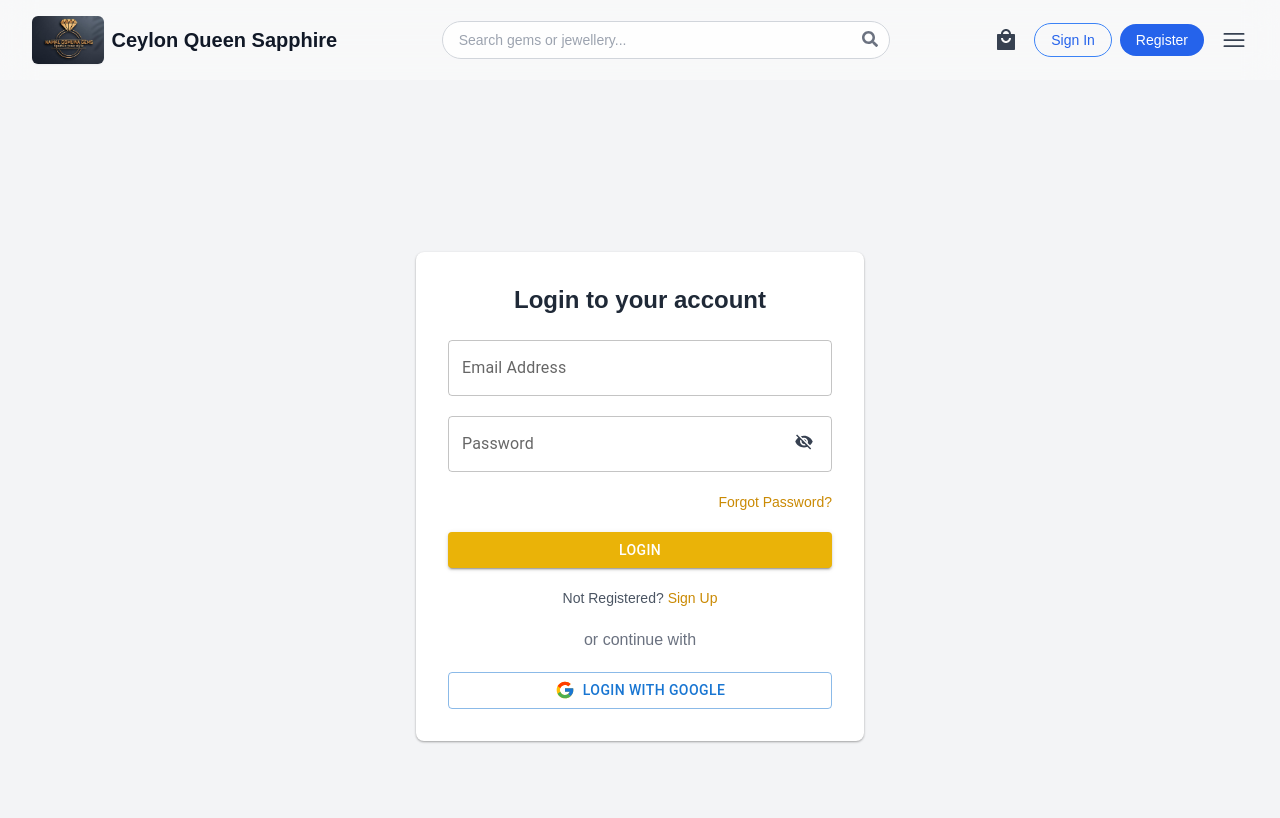
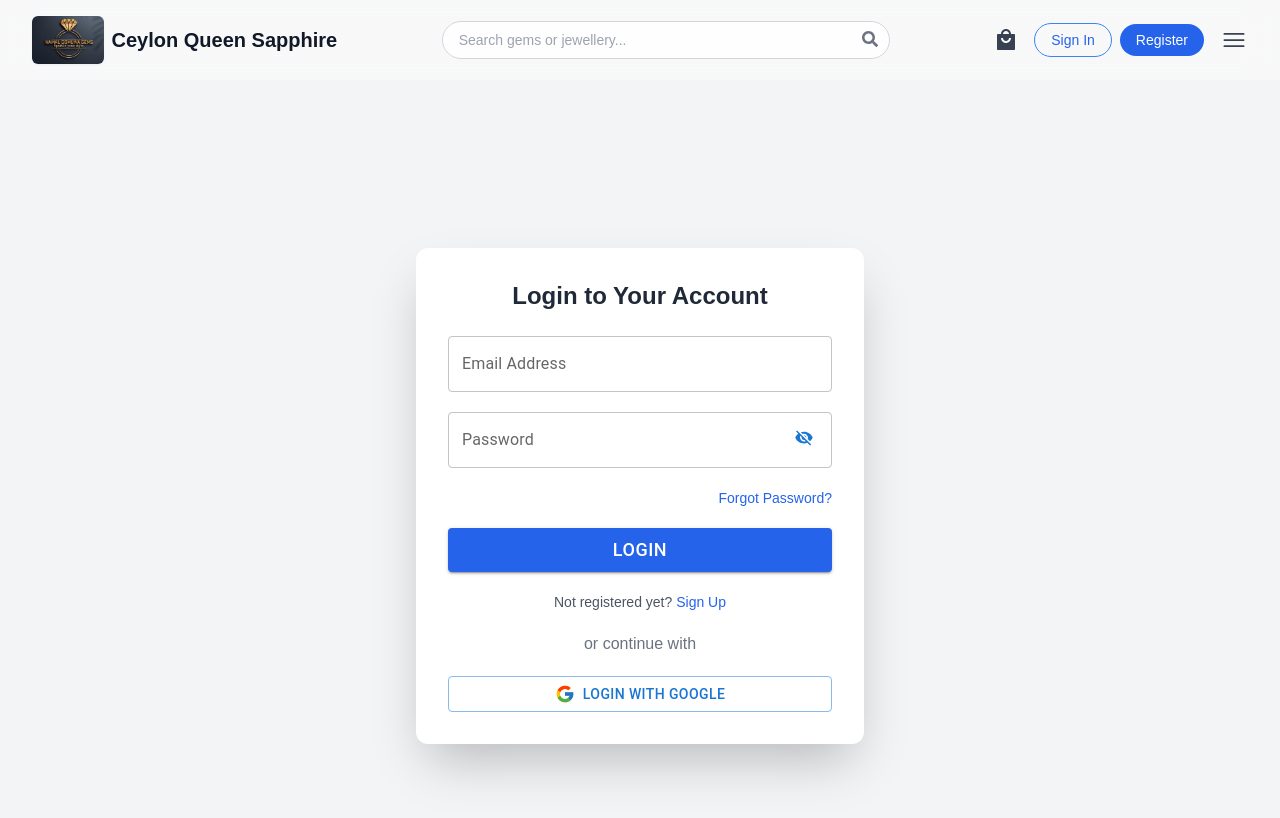
Before and after one commit to tharidhu1225/Namal_Gomuwa_Gems, a React (Vite) app: page /login in a window 1280 px wide. Shown: the top 818 px of the page. Built offline with nearby package versions, Linux system fonts and the light colour scheme.

Commit message:
Update Login Register Ui

```diff
--- a/src/pages/login.jsx
+++ b/src/pages/login.jsx
@@ -1,6 +1,7 @@
 import React, { useState } from "react";
 import TextField from "@mui/material/TextField";
 import Button from "@mui/material/Button";
+import CircularProgress from "@mui/material/CircularProgress";
 import { IoMdEye, IoMdEyeOff } from "react-icons/io";
 import { Link, useNavigate } from "react-router-dom";
 import { FcGoogle } from "react-icons/fc";
@@ -9,17 +10,13 @@ import axios from "axios";
 
 export default function LoginPage() {
   const [isShowPassword, setIsShowPassword] = useState(false);
-  const [formFields, setFormFields] = useState({
-    email: "",
-    password: "",
-  });
+  const [formFields, setFormFields] = useState({ email: "", password: "" });
   const [loading, setLoading] = useState(false);
 
   const navigate = useNavigate();
 
-  const handleChange = (e) => {
+  const handleChange = (e) =>
     setFormFields({ ...formFields, [e.target.name]: e.target.value });
-  };
 
   const forgotPassword = () => {
     toast.success("Redirecting to email verification...");
@@ -41,9 +38,7 @@ export default function LoginPage() {
         `${import.meta.env.VITE_BACKEND_URL}/api/user/login`,
         formFields,
         {
-          headers: {
-            "Content-Type": "application/json",
-          },
+          headers: { "Content-Type": "application/json" },
           withCredentials: true,
         }
       );
@@ -52,7 +47,6 @@ export default function LoginPage() {
 
       if (data.success) {
         toast.success(data.message || "Login successful!");
-        // Optionally store token in localStorage
         localStorage.setItem("token", data.token);
         localStorage.setItem("user_role", data.user.role);
 
@@ -60,24 +54,35 @@ export default function LoginPage() {
         window.location.reload();
       } else {
         toast.error(data.message || "Login failed.");
+        setLoading(false);
       }
     } catch (err) {
-      toast.error(
-        err.response?.data?.message || "Server error. Please try again."
-      );
-    } finally {
+      toast.error(err.response?.data?.message || "Server error.");
       setLoading(false);
     }
   };
 
   return (
     <section className="py-12 bg-gray-100 min-h-screen flex items-center justify-center px-4">
-      <div className="w-full max-w-md bg-white shadow-lg rounded-lg p-8">
+      <div className="w-full max-w-md relative">
+
+        {/* LOADING SCREEN */}
+        {loading ? (
+          <div className="bg-white shadow-xl rounded-xl p-12 flex flex-col items-center justify-center animate-fade-in">
+            <CircularProgress size={55} thickness={4} />
+            <p className="mt-5 text-gray-700 font-medium text-lg">
+              Logging you in…
+            </p>
+          </div>
+        ) : (
+          /* LOGIN FORM */
+          <div className="bg-white shadow-2xl rounded-xl p-8 animate-fade-in">
             <h2 className="text-center text-2xl font-semibold text-gray-800 mb-6">
-          Login to your account
+              Login to Your Account
             </h2>
 
             <form onSubmit={handleSubmit} className="space-y-5">
+
               <TextField
                 fullWidth
                 label="Email Address"
@@ -86,7 +91,6 @@ export default function LoginPage() {
                 variant="outlined"
                 value={formFields.email}
                 onChange={handleChange}
-            disabled={loading}
               />
 
               <div className="relative">
@@ -98,22 +102,24 @@ export default function LoginPage() {
                   variant="outlined"
                   value={formFields.password}
                   onChange={handleChange}
-              disabled={loading}
                 />
                 <Button
                   type="button"
                   onClick={() => setIsShowPassword(!isShowPassword)}
-              className="!absolute !top-[10px] !right-[10px] !min-w-[35px] !rounded-full !text-gray-700"
-              disabled={loading}
+                  className="!absolute !top-[10px] !right-[10px] !min-w-[35px] !rounded-full"
                 >
-              {isShowPassword ? <IoMdEye className="text-xl" /> : <IoMdEyeOff className="text-xl" />}
+                  {isShowPassword ? (
+                    <IoMdEye className="text-xl" />
+                  ) : (
+                    <IoMdEyeOff className="text-xl" />
+                  )}
                 </Button>
               </div>
 
               <div className="flex justify-end">
                 <span
                   onClick={forgotPassword}
-              className="text-sm text-yellow-600 cursor-pointer hover:underline"
+                  className="text-sm text-blue-600 cursor-pointer hover:underline"
                 >
                   Forgot Password?
                 </span>
@@ -123,15 +129,17 @@ export default function LoginPage() {
                 type="submit"
                 variant="contained"
                 fullWidth
-            disabled={loading}
-            className="!bg-yellow-500 hover:!bg-yellow-600"
+                className="!bg-blue-600 hover:!bg-blue-700 !py-2 !text-lg"
               >
-            {loading ? "Logging in..." : "Login"}
+                Login
               </Button>
 
               <div className="text-center text-sm text-gray-600">
-            Not Registered?{" "}
-            <Link to="/register" className="text-yellow-600 font-medium hover:underline">
+                Not registered yet?{" "}
+                <Link
+                  to="/register"
+                  className="text-blue-600 font-medium hover:underline"
+                >
                   Sign Up
                 </Link>
               </div>
@@ -141,15 +149,16 @@ export default function LoginPage() {
               <Button
                 fullWidth
                 variant="outlined"
-            className="!flex !items-center !justify-center !gap-2"
-            onClick={() => toast("Google login not implemented yet.")}
-            disabled={loading}
+                className="!flex !items-center !justify-center !gap-2 hover:!bg-gray-100"
+                onClick={() => toast("Google login coming soon!")}
               >
                 <FcGoogle className="text-xl" />
                 Login with Google
               </Button>
             </form>
           </div>
+        )}
+      </div>
     </section>
   );
 }
--- a/src/pages/register.jsx
+++ b/src/pages/register.jsx
@@ -1,6 +1,7 @@
 import React, { useState } from "react";
 import TextField from "@mui/material/TextField";
 import Button from "@mui/material/Button";
+import CircularProgress from "@mui/material/CircularProgress";
 import { IoMdEye, IoMdEyeOff } from "react-icons/io";
 import { Link, useNavigate } from "react-router-dom";
 import toast from "react-hot-toast";
@@ -41,7 +42,9 @@ export default function Register() {
       return;
     }
 
+    // HIDE FORM + SHOW LOADER
     setLoading(true);
+
     try {
       const res = await fetch(
         `${import.meta.env.VITE_BACKEND_URL}/api/user/register`,
@@ -55,20 +58,34 @@ export default function Register() {
       const data = await res.json();
       if (data.success) {
         toast.success(data.message);
+        setTimeout(() => {
           navigate("/verify", { state: { email: formFields.email } });
+        }, 1000);
       } else {
         toast.error(data.message || "Registration failed.");
+        setLoading(false);
       }
     } catch (err) {
       toast.error("Server error. Please try again.");
-    } finally {
       setLoading(false);
     }
   };
 
   return (
     <section className="py-12 bg-gray-100 min-h-screen flex items-center justify-center">
-      <div className="w-full max-w-md bg-white shadow-lg rounded-lg p-8">
+      <div className="w-full max-w-md relative">
+
+        {/* --- LOADING SCREEN (FULL FORM HIDDEN) --- */}
+        {loading ? (
+          <div className="bg-white shadow-xl rounded-xl p-10 flex flex-col items-center justify-center animate-fade-in">
+            <CircularProgress size={60} thickness={4} />
+            <p className="mt-5 text-gray-700 text-lg font-medium">
+              Creating your account…
+            </p>
+          </div>
+        ) : (
+          /* --- REGISTER FORM (VISIBLE WHEN NOT LOADING) --- */
+          <div className="bg-white shadow-xl rounded-xl p-8 animate-fade-in">
             <h2 className="text-center text-2xl font-semibold text-gray-800 mb-6">
               Create Your Account
             </h2>
@@ -83,11 +100,12 @@ export default function Register() {
                 error={!!errors.name}
                 helperText={errors.name}
               />
+
               <TextField
                 fullWidth
                 label="Email Address"
+                type="email"
                 name="email"
-            type="email"
                 value={formFields.email}
                 onChange={handleChange}
                 error={!!errors.email}
@@ -105,6 +123,7 @@ export default function Register() {
                   error={!!errors.password}
                   helperText={errors.password}
                 />
+
                 <Button
                   type="button"
                   onClick={() => setIsShowPassword(!isShowPassword)}
@@ -122,23 +141,24 @@ export default function Register() {
                 type="submit"
                 variant="contained"
                 fullWidth
-            disabled={loading}
-            className="!bg-yellow-500 hover:!bg-yellow-600"
+                className="!bg-blue-600 hover:!bg-blue-700 !py-2 !text-lg"
               >
-            {loading ? "Registering..." : "Register"}
+                Register
               </Button>
 
               <div className="text-center text-sm text-gray-600">
                 Already have an account?{" "}
                 <Link
                   to="/login"
-              className="text-yellow-600 font-medium hover:underline"
+                  className="text-blue-600 font-medium hover:underline"
                 >
                   Login
                 </Link>
               </div>
             </form>
           </div>
+        )}
+      </div>
     </section>
   );
 }
```
Lines whose indentation alone changed are shown as unchanged.
